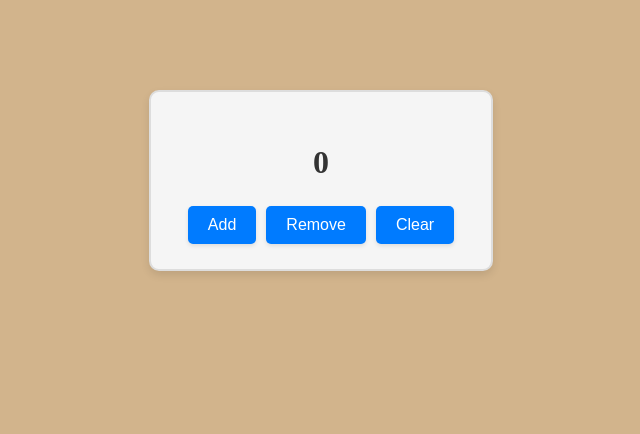
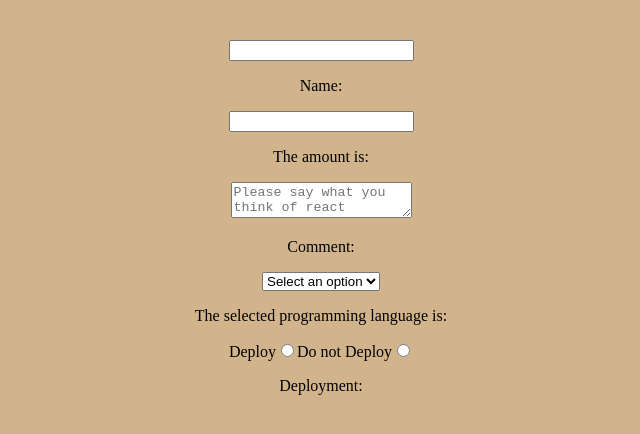
Before and after one commit to Acerosa/LearningPeopleChallenges, a React (Vite) app in the folder learningPeople/: page / in a window 1280 px wide. Shown: the top 434 px of the page, without its empty margins (319-959 px from the left). Built offline with nearby package versions, Linux system fonts and the light colour scheme.

Commit message:
OnChangeDemo

```diff
--- a/learningPeople/src/App.jsx
+++ b/learningPeople/src/App.jsx
@@ -14,6 +14,7 @@ import NewButton from './NewButton'
 import ProfilePic from './ProfilePic'
 import StateDemo from './StateDemo'
 import Counter from './Counter'
+import OnChageDemo from './OnChageDemo'
 
 function App() {
 
@@ -54,7 +55,9 @@ const animals = [
       <Footer /> */}
       {/* <NewButton /> */}
       {/* <ProfilePic /> */}
-        <Counter />
+        {/* <Counter /> */}
+
+        <OnChageDemo />
     </>
   );
 }
--- /dev/null
+++ b/learningPeople/src/OnChageDemo.jsx
@@ -0,0 +1,83 @@
+import { useState } from "react";
+
+const OnChageDemo =()=> {
+    const [name, setName] = useState()
+    const [amunt, setAmout] = useState()
+    const [comment, setComment] = useState()
+    const [language, setLanguage] = useState()
+    const [deploy, setDeployment] = useState("")
+
+    const changeNameHandler = (event) =>{
+        setName(event.target.value)
+    }
+
+    const changeAmoutHandler = (event) =>{
+        setAmout(event.target.value)
+    }
+
+    const changeCommentHandler = (event) =>{
+        setComment(event.target.value)
+    }
+
+
+    const changeLanguagetHandler = (event) =>{
+        setDeployment(event.target.value)
+    }
+
+
+    const changeDeploymentHandler = (event) =>{
+        setDeployment(event.target.value)
+    }
+    return (
+        <>
+        <input type="text"
+        value={name}
+         onChange={changeNameHandler}/>
+        <p>
+        Name: {name}
+        </p>
+
+        <input type="number"
+        min={0}
+        value={amunt}
+         onChange={changeAmoutHandler} />
+        <p>
+        The amount is: {amunt}
+        </p>
+
+
+        <textarea
+        name="" id=""
+        value={comment} onChange={changeCommentHandler}
+        placeholder="Please say what you think of react"
+        />
+        <p>Comment:  {comment}</p>
+
+
+        <select name="" id="" value={language} onChange={changeLanguagetHandler}>
+            <option value="">Select an option</option>
+            <option value="JavaScript">JavaScript</option>
+            <option value="Java">Java</option>
+            <option value="Python">Python</option>
+            <option value="C#">C#</option>
+            <option value="Swift">Swift</option>
+            <option value="Lua">Lua</option>
+            <option value="C++">C++</option>
+        </select>
+        <p>The selected programming language is:  {language}</p>
+
+        <label >Deploy
+            <input type="radio" value="Deploy"
+            checked={deploy === "Deploy"}
+            onChange={changeDeploymentHandler}/>
+        </label>
+        <label >Do not Deploy
+        <input type="radio"
+        value="Do not Deploy"
+        checked={deploy === "Do not Deploy"} onChange={changeDeploymentHandler}/>
+        </label>
+        <p>Deployment: {deploy}</p>
+        </>
+    )
+}
+export default OnChageDemo
```
